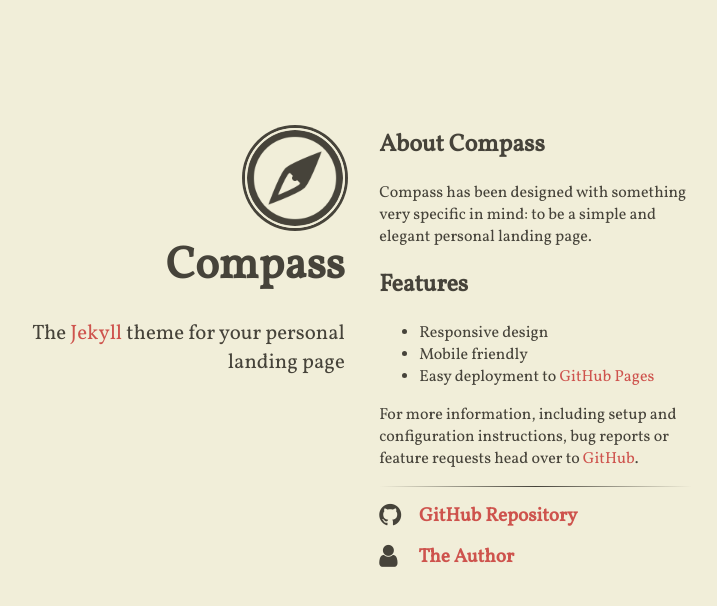
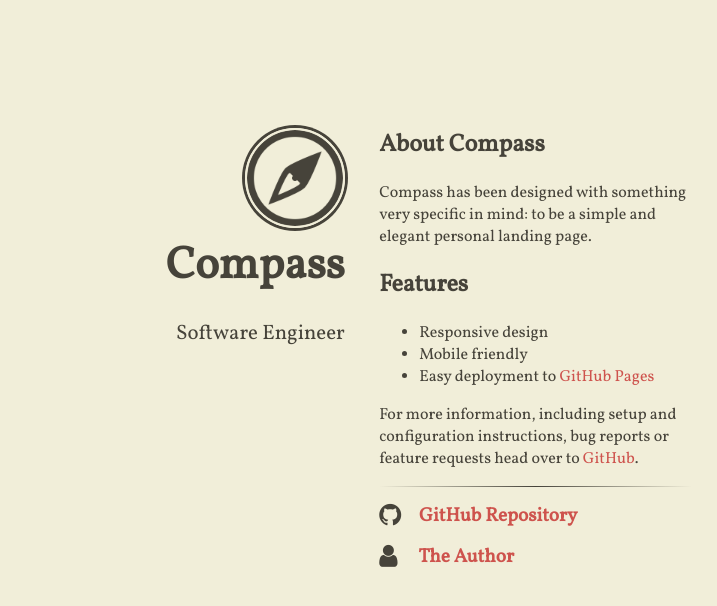
Before and after one commit to excentris/compass, a Jekyll site: the page built from index.html, in a window 1280 px wide. Shown: the top 606 px of the page, without its empty margins (288-1005 px from the left). Built offline with Jekyll 4.4.1, drawn with Linux system fonts in a browser that asks for light colours; nearby versions of some CDN libraries.

Commit message:
Update _config.yml

```diff
--- a/_config.yml
+++ b/_config.yml
@@ -9,7 +9,7 @@
   # author will appear under the avatar (optional)
   author: "Compass"
   # tagline will appear under the title (optional)
-  tagline: "The <a href='http://jekyllrb.com'>Jekyll</a> theme for your personal landing page"
+  tagline: "Software Engineer"
   # if include_content is true, the contents of the content.html include will be
   # added right above the generated item list, if present
   include_content: true
```
